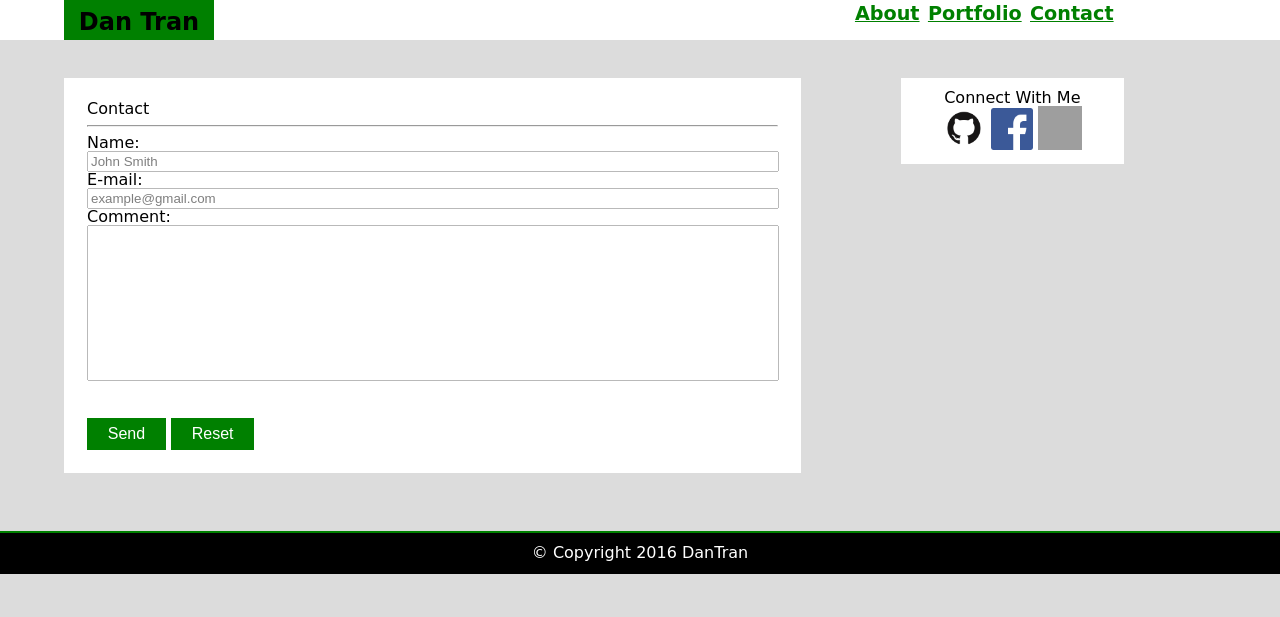
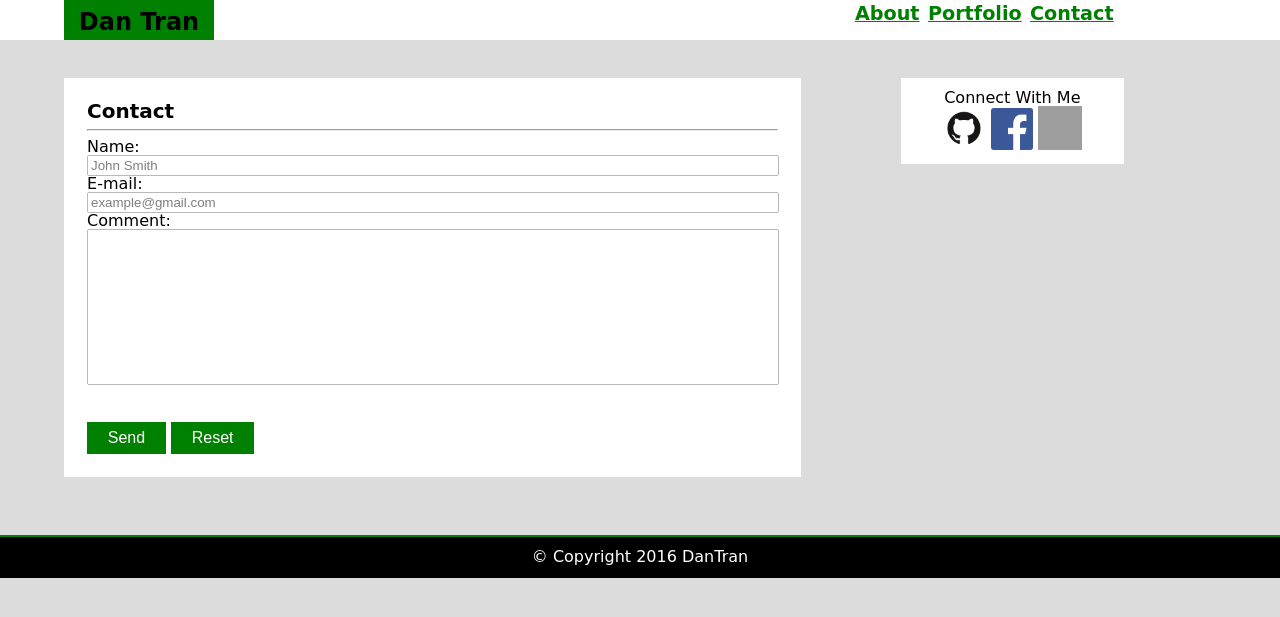
Before and after one commit to DanDaManTran/heroku-demo, a PHP site: page /contact.html in a window 1280 px wide. Shown: the top 617 px of the page. Run offline with PHP 8.4, Linux system fonts and the light colour scheme; grey boxes are pictures that could not be loaded.

Commit message:
file update

```diff
--- a/assets/css/style.css
+++ b/assets/css/style.css
@@ -2,7 +2,7 @@ body{
 	margin: 0;
 	padding: 0;
 	background-color: #DCDCDC;
-	font-family: "Comic Sans MS", cursive, sans-serif;
+	font-family: "Comic Sans MS", times, sans-serif;
 }
 
 a{
@@ -82,6 +82,11 @@ footer{
 	padding: 2%;
 }
 
+h2{
+	font-size: 20px;
+	font-weight: 900;
+}
+
 .contactInfo{
 	width: 200px;
 	background-color: white;
```
Also changed, not shown: index.html (+10 -4 lines).
